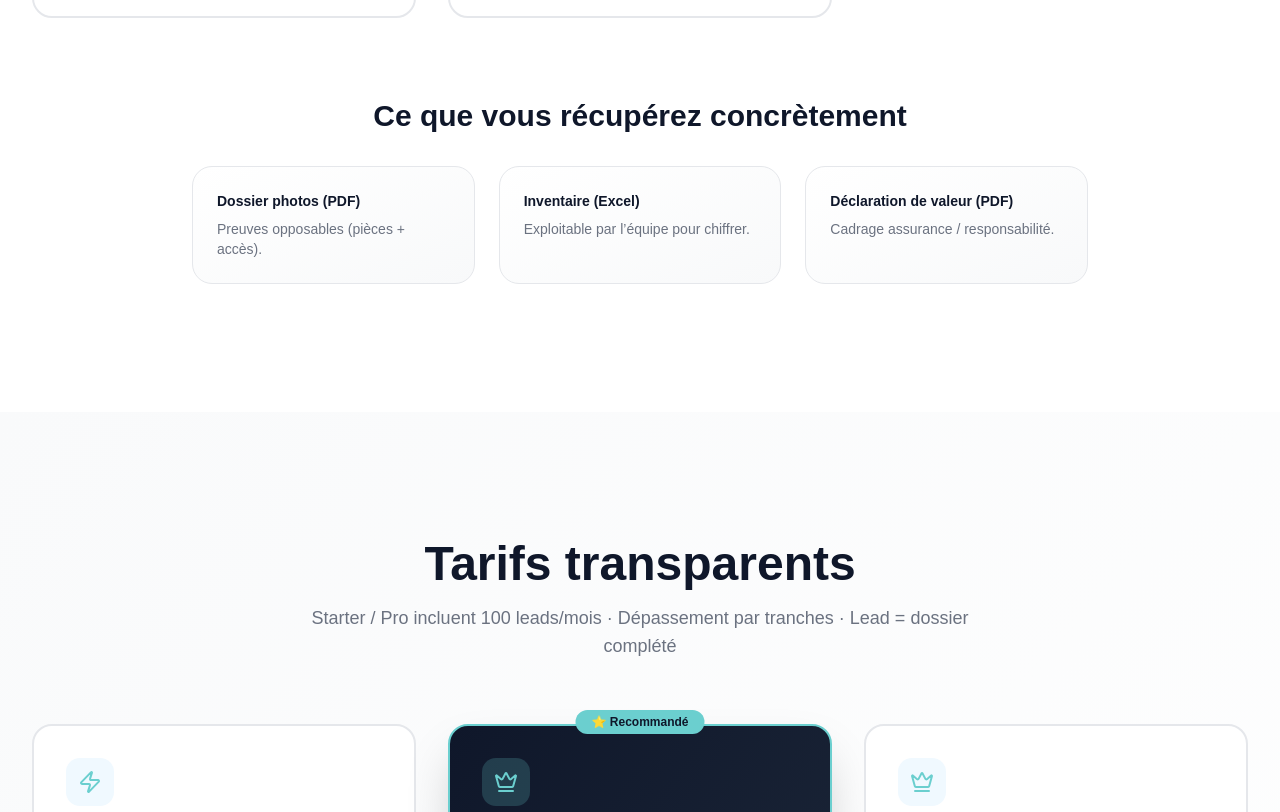
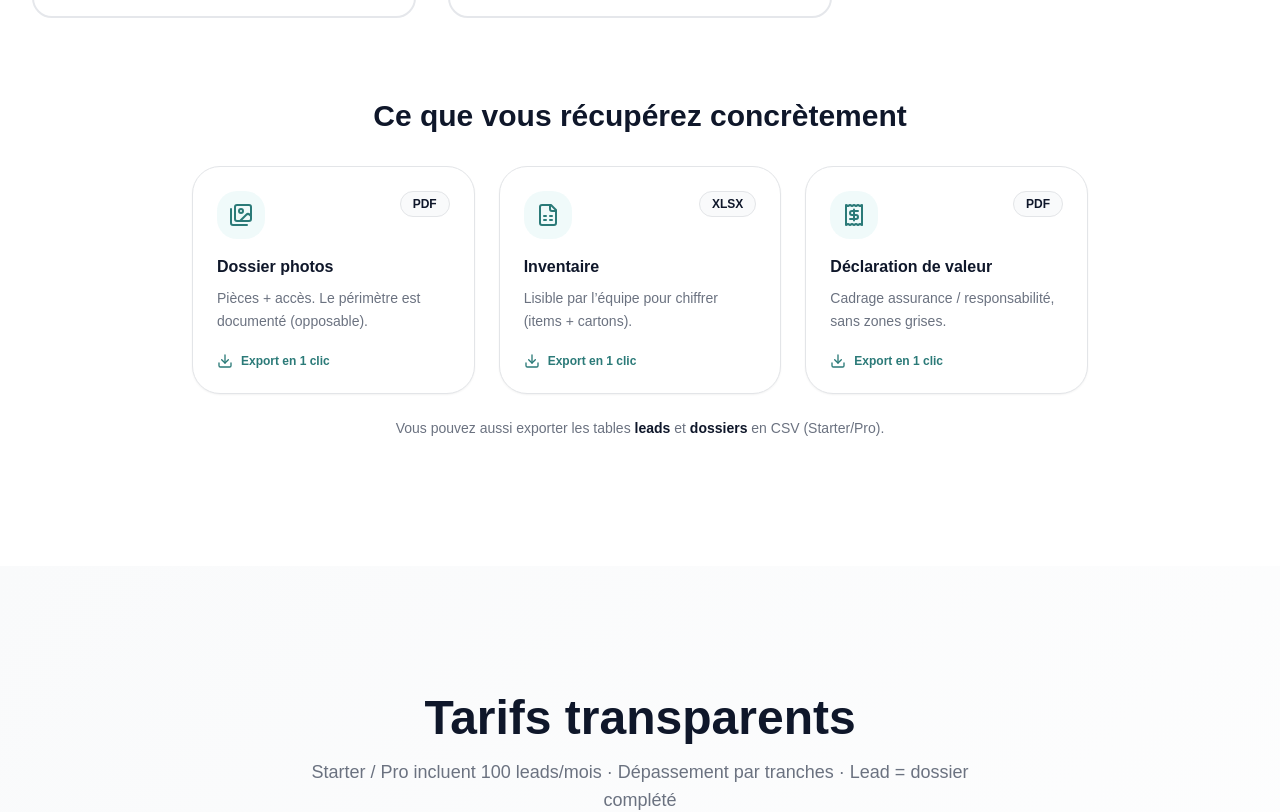
Before and after one commit to gdetaisne/moverz-fr, a Next.js app: page /pro in a window 1280 px wide. Shown: the part 4875-5687 px from the top of the page. Built offline with nearby package versions, Linux system fonts and the light colour scheme; no server answers; a web font is replaced by a local one.

Commit message:
Ameliorer la section exports sur /pro

```diff
--- a/components/pro/ProFeatures.tsx
+++ b/components/pro/ProFeatures.tsx
@@ -9,6 +9,8 @@ import {
   Calculator,
   Download,
   Shield,
+  FileSpreadsheet,
+  Receipt,
 } from "lucide-react";
 
 export default function ProFeatures() {
@@ -136,29 +138,62 @@ export default function ProFeatures() {
             Ce que vous récupérez concrètement
           </h3>
 
+          <div className="relative">
+            <div className="absolute -inset-6 bg-gradient-to-r from-[#6BCFCF]/15 via-transparent to-[#6BCFCF]/10 blur-2xl -z-10" />
+
             <div className="grid md:grid-cols-3 gap-6">
               {[
                 {
-                title: "Dossier photos (PDF)",
-                desc: "Preuves opposables (pièces + accès).",
+                  icon: Images,
+                  chip: "PDF",
+                  title: "Dossier photos",
+                  desc: "Pièces + accès. Le périmètre est documenté (opposable).",
                 },
                 {
-                title: "Inventaire (Excel)",
-                desc: "Exploitable par l’équipe pour chiffrer.",
+                  icon: FileSpreadsheet,
+                  chip: "XLSX",
+                  title: "Inventaire",
+                  desc: "Lisible par l’équipe pour chiffrer (items + cartons).",
                 },
                 {
-                title: "Déclaration de valeur (PDF)",
-                desc: "Cadrage assurance / responsabilité.",
+                  icon: Receipt,
+                  chip: "PDF",
+                  title: "Déclaration de valeur",
+                  desc: "Cadrage assurance / responsabilité, sans zones grises.",
                 },
               ].map((item) => (
-              <div
-                key={item.title}
-                className="rounded-2xl border border-gray-200 bg-gradient-to-br from-white to-[#F8F9FA] p-6"
-              >
-                <p className="text-sm font-semibold text-[#0F172A]">{item.title}</p>
-                <p className="mt-2 text-sm text-[#6B7280]">{item.desc}</p>
+                <div key={item.title} className="group relative">
+                  <div className="absolute -inset-[1px] rounded-3xl bg-gradient-to-br from-[#6BCFCF]/35 via-[#2B7A78]/10 to-transparent opacity-0 group-hover:opacity-100 transition-opacity" />
+                  <div className="relative rounded-3xl border border-[#E3E5E8] bg-white p-6 shadow-sm hover:shadow-md transition-all">
+                    <div className="flex items-start justify-between gap-4">
+                      <div className="inline-flex items-center justify-center w-12 h-12 rounded-2xl bg-[#6BCFCF]/10 text-[#2B7A78]">
+                        <item.icon className="w-6 h-6" />
+                      </div>
+                      <span className="inline-flex items-center rounded-full border border-[#E3E5E8] bg-[#F9FAFB] px-3 py-1 text-xs font-semibold text-[#0F172A]">
+                        {item.chip}
+                      </span>
+                    </div>
+
+                    <p className="mt-4 text-base font-bold text-[#0F172A]">
+                      {item.title}
+                    </p>
+                    <p className="mt-2 text-sm text-[#6B7280] leading-relaxed">
+                      {item.desc}
+                    </p>
+
+                    <div className="mt-5 flex items-center gap-2 text-xs text-[#2B7A78] font-semibold">
+                      <Download className="w-4 h-4" />
+                      Export en 1 clic
+                    </div>
+                  </div>
                 </div>
               ))}
+            </div>
+
+            <p className="mt-6 text-center text-sm text-[#6B7280]">
+              Vous pouvez aussi exporter les tables <strong className="text-[#0F172A]">leads</strong> et{" "}
+              <strong className="text-[#0F172A]">dossiers</strong> en CSV (Starter/Pro).
+            </p>
           </div>
         </motion.div>
       </div>
```
Lines whose indentation alone changed are shown as unchanged.
